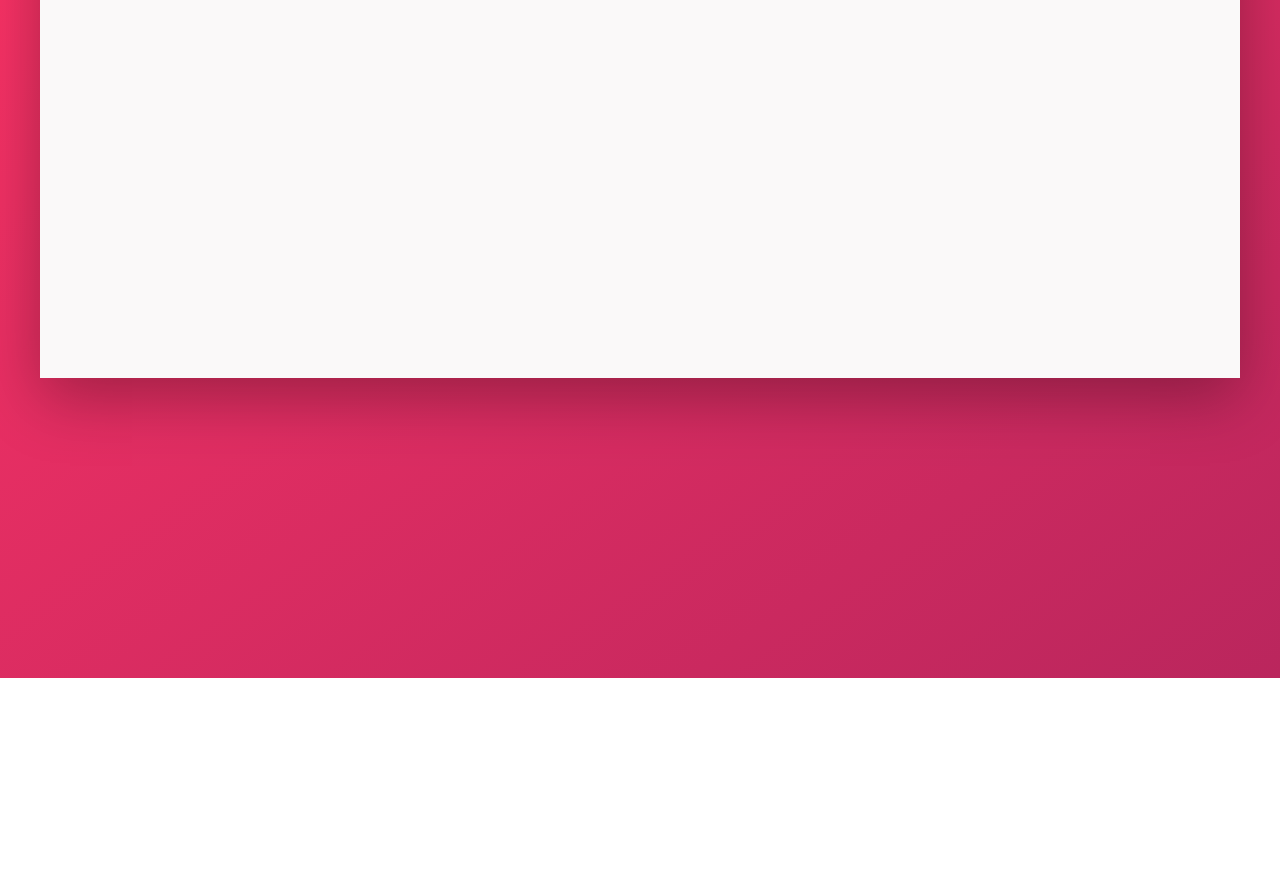
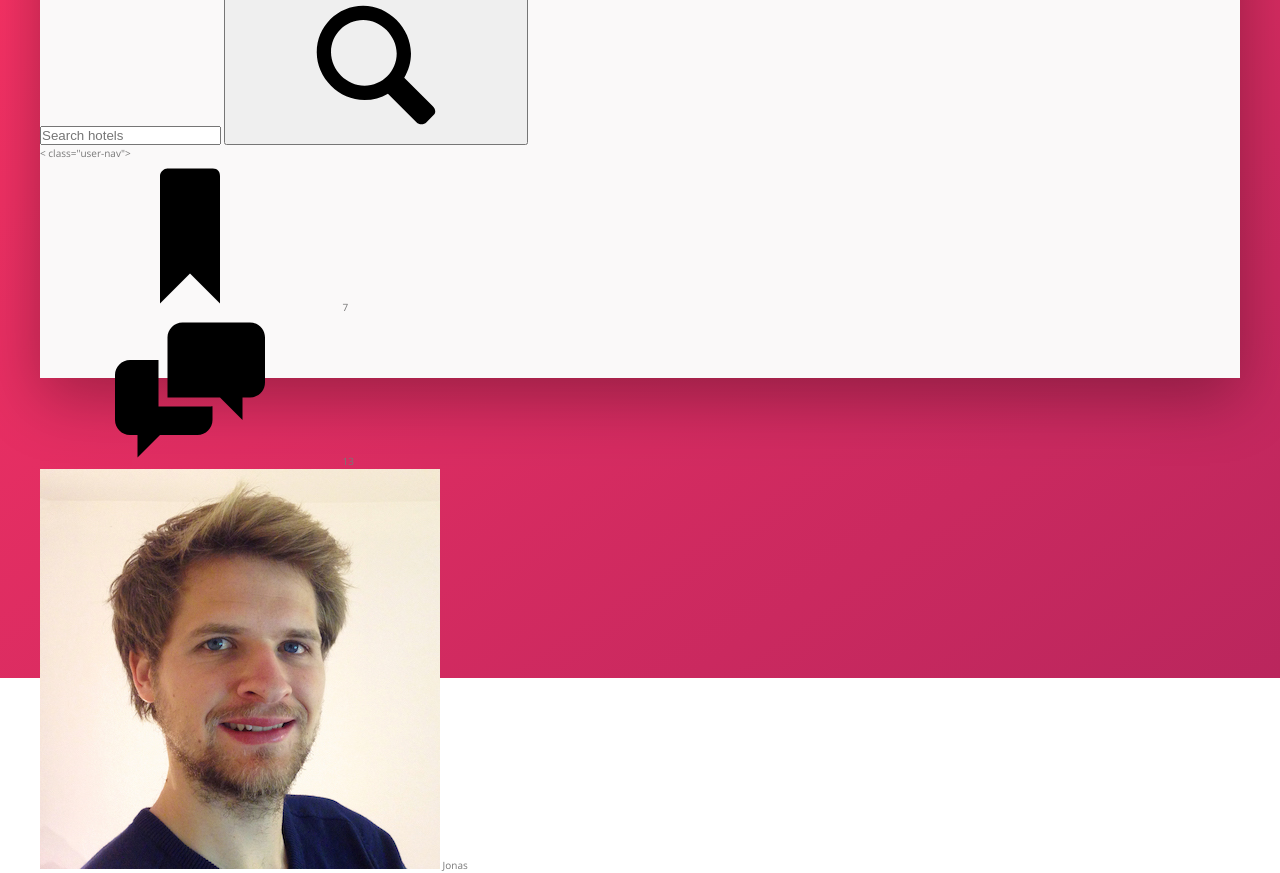
Before and after one commit to jcarroll1976/TrilloApp, a website: page index.html in a window 1280 px wide. Shown: the part 202-1075 px from the top of the page. Before the commit the page ends 880 px from the top, so only its background shows below. Drawn offline with nearby package versions, Linux system fonts and the light colour scheme; files that its build step writes are made by us from their sources.

Commit message:
started header, added icons and user photo to header

```diff
--- a/index.html
+++ b/index.html
@@ -13,7 +13,35 @@
     <body>
         <div class="container">
             <header class="header">
-                Header part
+                <img src="img/logo.png" alt="trillo logo" class="logo">
+
+                <form action="#" class="search">
+                    <input type="text" class="search__input" placeholder="Search hotels">
+                    <button class="search__button">
+                        <svg class="search__icon">
+                            <use xlink:href="img/sprite.svg#icon-magnifying-glass"></use>
+                        </svg>
+                    </button>
+                </form>
+
+                < class="user-nav">
+                    <div class="user-nav__icon-box">
+                        <svg class="user-nav__icon">
+                            <use xlink:href="img/sprite.svg#icon-bookmark"></use>
+                        </svg>
+                        <span class="user-nav__notification">7</span>
+                    </div>
+                    <div class="user-nav__icon-box">
+                        <svg class="user-nav__icon">
+                            <use xlink:href="img/sprite.svg#icon-chat"></use>
+                        </svg>
+                        <span class="user-nav__notification">13</span>
+                    </div>
+                    <div class="user-nav__user">
+                        <img src="img/user.jpg" alt="User photo" class="user-nav__user-photo">
+                        <span class="user-nav__user-name">Jonas</span>
+                    </div>
+                </nav>
             </header>
             <div class="content">
                 <nav class="sidebar">
```
Also changed, not shown: img/SVG/aircraft-take-off.svg (added), img/SVG/bookmark.svg (added), img/SVG/chat.svg (added), img/SVG/chevron-thin-right.svg (added), img/SVG/home.svg (added), img/SVG/key.svg (added), img/SVG/location-pin.svg (added), img/SVG/magnifying-glass.svg (added), img/SVG/map.svg (added), img/SVG/star.svg (added), img/symbol-defs.svg (added).
